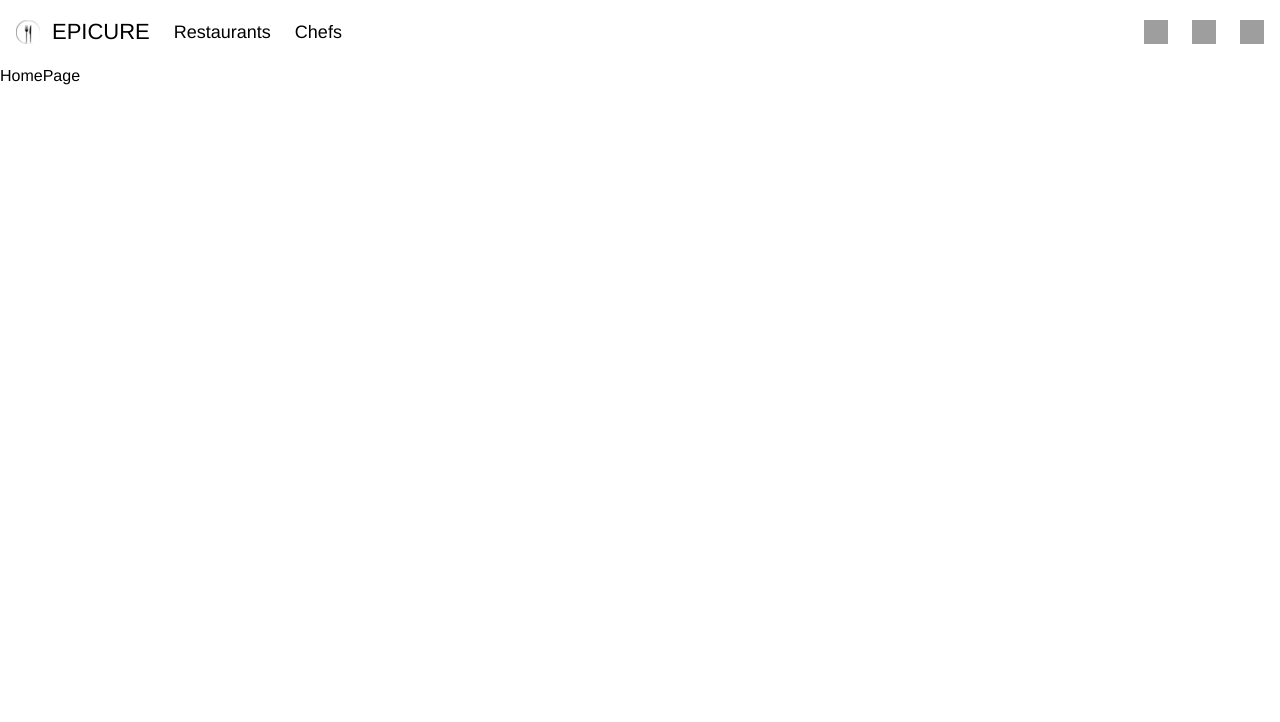
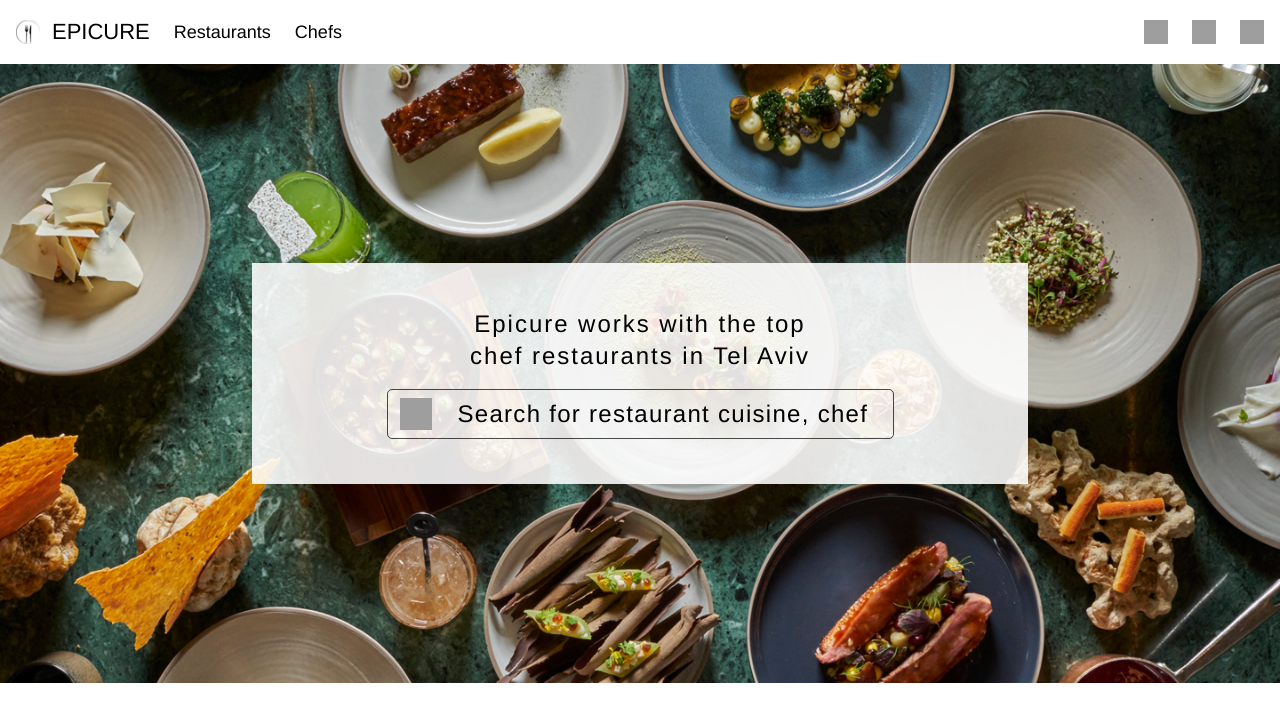
Before and after one commit to shaniriven-m/Epicure, a Next.js app in the folder frontend/: page /home in a window 1280 px wide. Shown: the top 722 px of the page. Built offline with nearby package versions, Linux system fonts and the light colour scheme; grey boxes are pictures that could not be loaded.

Commit message:
hero component and search box component

```diff
--- a/frontend/app/(root)/home/page.tsx
+++ b/frontend/app/(root)/home/page.tsx
@@ -1,8 +1,11 @@
+import Hero from "@/components/hero"
 
 
 const HomePage = () => {
   return (
-    <div>HomePage</div>
+    <div className="w-full">
+      <Hero />
+    </div >
   )
 }
 
--- a/frontend/app/(root)/layout.tsx
+++ b/frontend/app/(root)/layout.tsx
@@ -1,5 +1,3 @@
-"use client";
-
 import type { ReactNode } from "react";
 import Header from "@/components/header";
 
--- a/frontend/app/globals.css
+++ b/frontend/app/globals.css
@@ -12,8 +12,9 @@
   --color-secondary-100: #F9F4EA;
   --color-secondary-200: #E19D1A;
   --color-secondary-300: #FAFAFA;
+  --font-helvetica-neue: "Helvetica Neue", Helvetica, Arial, sans-serif;
+  --color-white: #FFFFFF;
 
-  --font-helvetica-neue: "Helvetica Neue", Helvetica, Arial, sans-serif;
 }
 
 @theme inline {
@@ -28,7 +29,7 @@
   }
 
   h1 {
-    @apply text-[32px] font-thin text-primary;
+    @apply text-[24px]/[32px] font-[200] tracking-[1.97px] text-primary;
   }
 
   h2 {
@@ -48,6 +49,10 @@
   .text-header {
     @apply text-[18px] font-extralight text-primary;
   }
+
+  .text-input {
+    @apply text-[12px] font-[200] tracking-[1.29px] text-primary md:text-[24px];
+  }
 }
 
 body {
--- /dev/null
+++ b/frontend/components/hero.tsx
@@ -0,0 +1,43 @@
+import Image from "next/image";
+import SearchBox from "./search-box";
+
+type HeroProps = {
+    title?: string;
+    placeholder?: string;
+    imageSrc?: string;
+};
+
+export default function Hero({
+    imageSrc = "/images/hero-food.png",
+}: HeroProps) {
+    return (
+        <section >
+            <div className="relative w-full overflow-hidden">
+
+                <div className="relative w-full aspect-[1440/696] min-h-[273px]">
+                    <Image
+                        src={imageSrc}
+                        alt="Hero background"
+                        fill
+                        priority
+                        className="object-cover object-center"
+                    />
+                </div>
+
+                <div className="absolute inset-0 flex items-center justify-center px-4">
+                    <div className="h-[144px] w-[335px] flex flex-col justify-center items-center gap-[18px] bg-white/[0.88] backdrop-blur-[0px] px-[9px] py-[36px] md:w-[776px] md:h-[221px] md:px-[126px] md:py-[36px]">
+                        <h1 className="text-center whitespace-pre-line">
+                            {
+                                `Epicure works with the top
+                                chef restaurants in Tel Aviv`
+                            }
+                        </h1>
+                        <SearchBox />
+                    </div>
+                </div>
+
+
+            </div>
+        </section>
+    );
+}
--- /dev/null
+++ b/frontend/components/search-box.tsx
@@ -0,0 +1,41 @@
+import Image from "next/image";
+
+export default function SearchBox() {
+    return (
+        <div
+            className="
+                flex flex-row items-center
+                w-[295px] h-[30px]
+                md:w-[505px] md:h-[48px]
+                py-[6px] px-[12px]
+                gap-[8px]
+                md:gap-[16px]
+                focus-within:w-[315px]
+                md:focus-within:w-[505px]
+                rounded-[4px]
+                outline outline-[0.5px] outline-black/70
+                transition-[width] duration-200
+            "
+        >
+            <Image
+                src="/icons/search.svg"
+                alt="Search"
+                width={32}
+                height={32}
+                className="w-[20px] h-[20px] md:w-[32px] md:h-[32px]"
+            />
+            <div className="flex flex-1 h-full items-center pl-[10px]">
+                <input
+                    type="text"
+                    placeholder="Search for restaurant cuisine, chef"
+                    className="
+                        h-full w-full
+                        text-input
+                        placeholder:text-primary placeholder:opacity-100
+                        focus:outline-none focus:ring-offset-0 focus:shadow-none focus:placeholder:opacity-20
+                    "
+                />
+            </div>
+        </div>
+    )
+}
```
Also changed, not shown: frontend/public/images/hero-food.jpg (added), frontend/public/images/hero-food.png (added).
